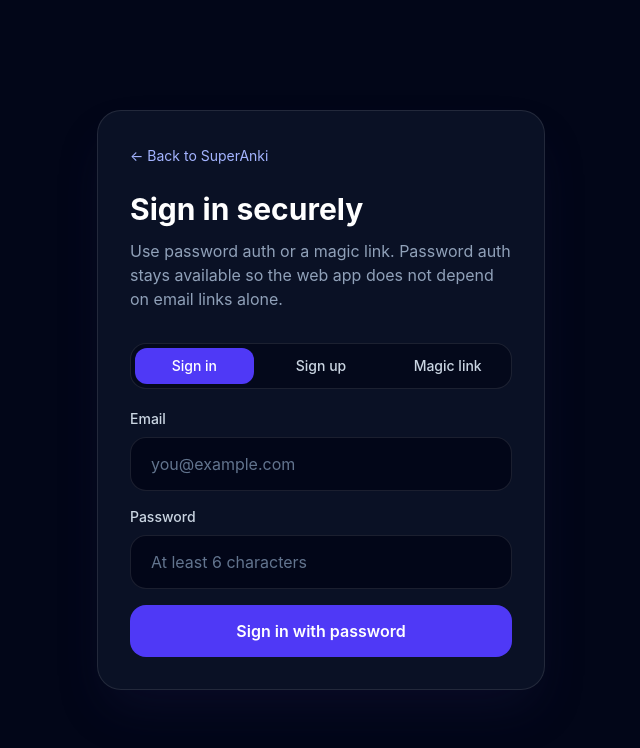
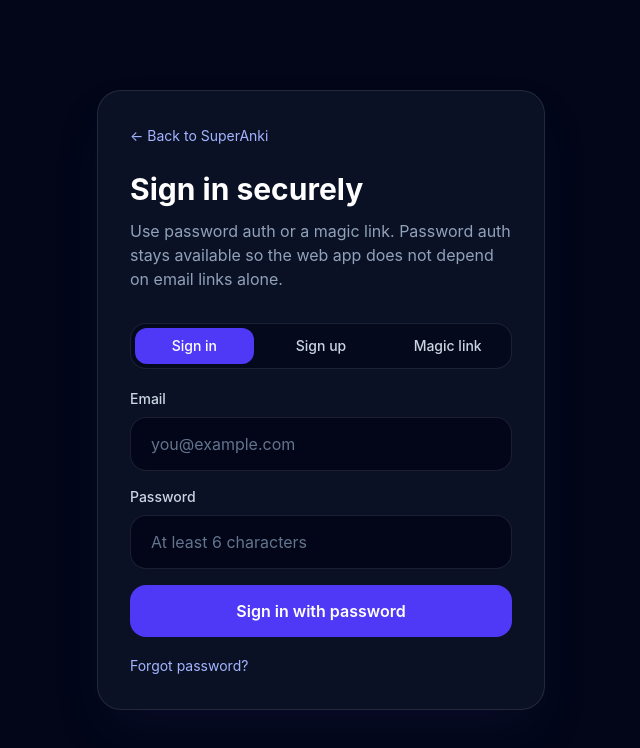
Before and after one commit to ziggygram/superanki-web, a Next.js app: page /auth in a window 1280 px wide. Shown: the top 748 px of the page, without its empty margins (319-959 px from the left). Built offline with nearby package versions, Linux system fonts and the light colour scheme; no server answers.

Commit message:
Add password reset to web auth

```diff
--- a/app/auth/actions.ts
+++ b/app/auth/actions.ts
@@ -24,7 +24,7 @@ async function resolveSiteUrl() {
   return "https://www.superanki.app";
 }
 
-type AuthActionState = { error?: string; success?: string };
+export type AuthActionState = { error?: string; success?: string };
 
 export async function signInWithMagicLink(_: AuthActionState, formData: FormData) {
   const supabase = await createClient();
@@ -98,6 +98,26 @@ export async function signUpWithPassword(_: AuthActionState, formData: FormData)
   return { success: "Account created. Check your email if confirmation is required, or sign in with your password." };
 }
 
+export async function requestPasswordReset(_: AuthActionState, formData: FormData) {
+  const supabase = await createClient();
+  const email = String(formData.get("email") || "").trim().toLowerCase();
+  const siteUrl = await resolveSiteUrl();
+
+  if (!email) {
+    return { error: "Enter your email first." };
+  }
+
+  const { error } = await supabase.auth.resetPasswordForEmail(email, {
+    redirectTo: `${siteUrl}/auth`,
+  });
+
+  if (error) {
+    return { error: error.message };
+  }
+
+  return { success: "Password reset email sent. Check your inbox." };
+}
+
 export async function signOut() {
   const supabase = await createClient();
   await supabase.auth.signOut();
--- a/app/auth/auth-form.tsx
+++ b/app/auth/auth-form.tsx
@@ -1,10 +1,10 @@
 "use client";
 
 import { useActionState, useMemo, useState } from "react";
-import { signInWithMagicLink, signInWithPassword, signUpWithPassword } from "./actions";
+import { requestPasswordReset, signInWithMagicLink, signInWithPassword, signUpWithPassword, type AuthActionState } from "./actions";
 
 type Mode = "signin" | "signup" | "magic";
-const initialState: { error?: string; success?: string } = {};
+const initialState: AuthActionState = {};
 
 export function AuthForm({ next }: { next: string }) {
   const [mode, setMode] = useState<Mode>("signin");
@@ -99,6 +99,29 @@ export function AuthForm({ next }: { next: string }) {
                 : "Sign in with password"}
         </button>
 
+        {mode === "signin" ? (
+          <button
+            type="button"
+            disabled={pending}
+            onClick={async () => {
+              const form = new FormData();
+              const emailInput = document.getElementById("email") as HTMLInputElement | null;
+              if (emailInput?.value) {
+                form.set("email", emailInput.value);
+              }
+              const result = await requestPasswordReset(initialState, form);
+              if (result.error) {
+                alert(result.error);
+              } else if (result.success) {
+                alert(result.success);
+              }
+            }}
+            className="text-sm text-indigo-300 hover:text-indigo-200"
+          >
+            Forgot password?
+          </button>
+        ) : null}
+
         {state.error ? <p className="text-sm text-red-400">{state.error}</p> : null}
         {state.success ? <p className="text-sm text-emerald-400">{state.success}</p> : null}
       </form>
```
